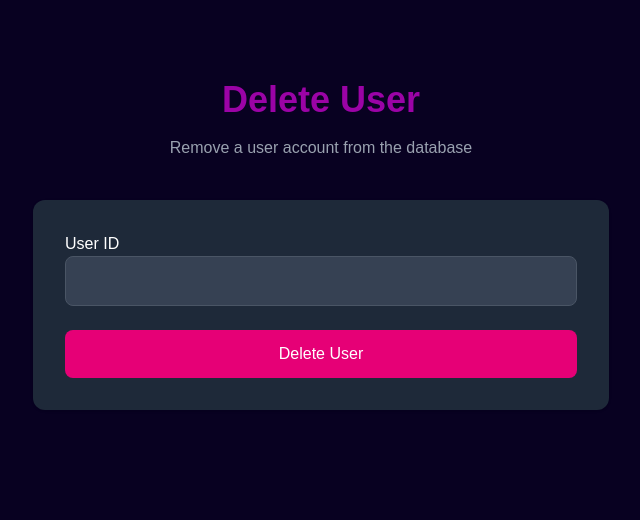
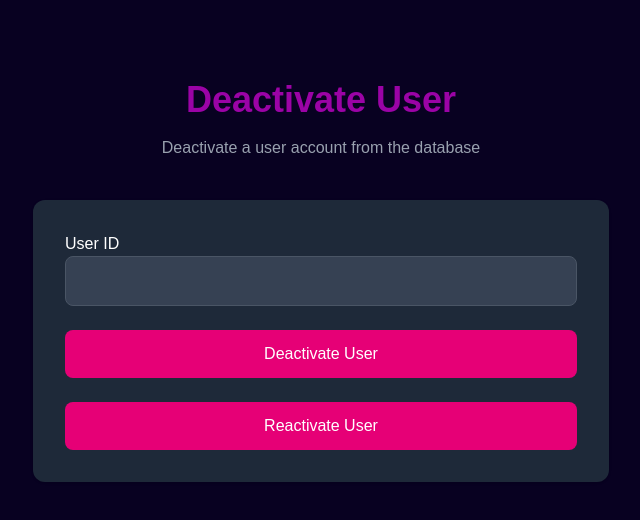
Before and after one commit to ciarajlangan/WMoylan, a Next.js app: page /admin_delete_user in a window 1280 px wide. Shown: the top 520 px of the page, without its empty margins (319-959 px from the left). Built offline with nearby package versions, Linux system fonts and the light colour scheme.

Commit message:
Refactor delete user  functionality to deactivate/reactivate users in admin view users

```diff
--- a/src/app/admin_delete_user/page.js
+++ b/src/app/admin_delete_user/page.js
@@ -7,11 +7,10 @@ export default function AdminDeleteUserPage() {
   const [id, setId] = useState("");
   const [message, setMessage] = useState("");
 
-  async function deleteUser(e) {
-    e.preventDefault();
+  async function deactivateUser(id) {
 
     const confirmDelete = window.confirm(
-      "Are you sure you want to delete this user?"
+      "Are you sure you want to deactivate this user?"
     );
 
     if (!confirmDelete) {
@@ -19,23 +18,45 @@ export default function AdminDeleteUserPage() {
     }
 
     try {
-      const response = await fetch(`/api/users?id=${id}`, {
+      const response = await fetch(`/api/users/${id}`, {
         method: "DELETE",
       });
 
       const data = await response.json();
 
       if (response.ok) {
-        setMessage("User deleted successfully!");
-        setId("");
+        setMessage(data.message); //pulls message from the backend better design avoid duplication
+
+        //refresh list of users
+        fetchUsers();
+
       } else {
-        setMessage(data.message || "Could not delete user");
+        setMessage(data.message);
   }
 
 } catch (error) {
   console.error(error);
-  setMessage("Something went wrong while deleting user");
+  setMessage("Something went wrong while deactivating user");
 }
+}
+
+async function reactivateUser(id) {
+
+    const response = await fetch(`/api/users/${id}`, {
+        method: "PATCH",
+    });
+
+    const data = await response.json();
+
+    if (response.ok) {
+        setMessage(data.message);
+
+        fetchUsers();
+    } else {
+        setMessage(data.message);
+    }
+
+    console.log(data);
 }
 
 
@@ -44,13 +65,13 @@ export default function AdminDeleteUserPage() {
 
       <main className="login-container">
         <section className="login-header">
-          <h1 className="login-title">Delete User</h1>
+          <h1 className="login-title">Deactivate User</h1>
           <p className="login-subtitle">
-            Remove a user account from the database
+            Deactivate a user account from the database
           </p>
         </section>
 
-        <form className="login-form" onSubmit={deleteUser}>
+        <form className="login-form" onSubmit={deactivateUser}>
           <label>
             User ID
             <input
@@ -62,9 +83,20 @@ export default function AdminDeleteUserPage() {
             />
           </label>
 
-          <button type="submit" className="submit-button">
-            Delete User
+          <button
+          type="submit"
+          className="submit-button"
+          onClick={() => deactivateUser(id)}>
+            Deactivate User
           </button>
+
+          <button
+          type = "submit"
+          className = "submit-button"
+          onClick={() => reactivateUser(id)}>
+            Reactivate User
+        </button>
+
         </form>
 
         {message && <p className="login-message">{message}</p>}
--- a/src/app/admin_view_users/page.js
+++ b/src/app/admin_view_users/page.js
@@ -7,7 +7,6 @@ export default function AdminViewUsersPage() {
     const [users, setUsers] = useState([]);
     const [message, setMessage] = useState("");
 
-    useEffect(() => {
         async function fetchUsers() {
             try {
                 const response = await fetch("/api/users");
@@ -25,8 +24,61 @@ export default function AdminViewUsersPage() {
             }
         }
 
+    useEffect(() => {
         fetchUsers();
     }, []);
+
+      async function deactivateUser(id) {
+
+    const confirmDelete = window.confirm(
+      "Are you sure you want to deactivate this user?"
+    );
+
+    if (!confirmDelete) {
+      return;
+    }
+
+    try {
+      const response = await fetch(`/api/users/${id}`, {
+        method: "DELETE",
+      });
+
+      const data = await response.json();
+
+      if (response.ok) {
+        setMessage(data.message); //pulls message from the backend better design avoid duplication
+
+        //refresh list of users
+        fetchUsers();
+
+      } else {
+        setMessage(data.message);
+  }
+
+} catch (error) {
+  console.error(error);
+  setMessage("Something went wrong while deactivating user");
+}
+}
+
+async function reactivateUser(id) {
+
+    const response = await fetch(`/api/users/${id}`, {
+        method: "PATCH",
+    });
+
+    const data = await response.json();
+
+    if (response.ok) {
+        setMessage(data.message);
+
+        fetchUsers();
+    } else {
+        setMessage(data.message);
+    }
+
+    console.log(data);
+}
 
     return (
         <>
@@ -52,16 +104,36 @@ export default function AdminViewUsersPage() {
                             <th>Name</th>
                             <th>Email</th>
                             <th>Role</th>
+                            <th>Status</th>
+                            <th>Actions</th>
                         </tr>
                         </thead>
 
                         <tbody>
-                            {users.map((users) => (
-                                <tr key = {users.id}>
-                                    <td>{users.id}</td>
-                                    <td>{users.name}</td>
-                                    <td>{users.email}</td>
-                                    <td>{users.role}</td>
+                            {users.map((user) => (
+                                <tr key = {user.id}>
+                                      <td>{user.id}</td>
+                                      <td>{user.name}</td>
+                                      <td>{user.email}</td>
+                                      <td>{user.role}</td>
+                                      <td>
+                                        {user.active ? "Active" : "Inactive"}
+                                      </td>
+                                      <td>
+                                        {user.active ? (
+                                            <button
+                                                onClick={() => deactivateUser(user.id)}
+                                            >
+                                                Deactivate
+                                            </button>
+                                        ) : (
+                                            <button
+                                                onClick={() => reactivateUser(user.id)}
+                                            >
+                                                Reactivate
+                                            </button>
+                                        )}
+                                        </td>
                                 </tr>
 
                             ))}
--- a/src/app/api/users/[id]/route.js
+++ b/src/app/api/users/[id]/route.js
@@ -267,28 +267,49 @@ export async function DELETE(req, { params }) {
                 { status: 400 }
             );
         }
-                const [rows] = await pool.execute(
-            "SELECT id FROM users WHERE id = ?",
+            const [rows] = await pool.execute(
+            "SELECT id, active FROM users WHERE id = ?",
             [id]
         );
 
         if (rows.length === 0) {
             return Response.json(
-                { message: "User not found" },
-                { status: 404 }
+                {
+                    message: "User not found"
+                },
+                {
+                    status: 404
+                }
             );
         }
 
+        if (rows[0].active === 0) {
+            return Response.json(
+                {
+                    message: "User is already inactive"
+                },
+                {
+                    status: 400
+                }
+            );
+        }
+
+        // Soft delete user by setting active to false
         await pool.execute(
-            "DELETE FROM users WHERE id = ?",
+            `
+            UPDATE users
+            SET active = FALSE
+            WHERE id = ?
+            `,
             [id]
         );
 
-                return Response.json({
+            return Response.json({
             success: true,
-            message: "User deleted successfully"
+            message: "User deactivated successfully"
         });
-            } catch (error) {
+
+        } catch (error) {
 
         console.error(error);
 
@@ -303,3 +324,63 @@ export async function DELETE(req, { params }) {
         // -> user deleted successfully
     }
 }
+
+//REACTIVATE USER patch = small change to part of the resource
+export async function PATCH(req, { params }) {
+    try {
+
+        const { id } = await params;
+
+        if (!idRegex.test(id)) {
+            return Response.json(
+                { message: "Invalid user id" },
+                { status: 400 }
+            );
+        }
+
+        const [rows] = await pool.execute(
+            "SELECT id, active FROM users WHERE id = ?",
+            [id]
+        );
+
+        if (rows.length === 0) {
+            return Response.json(
+                { message: "User not found" },
+                { status: 404 }
+            );
+        }
+
+        if (rows[0].active === 1) {
+            return Response.json(
+                { message: "User is already active" },
+                { status: 400 }
+            );
+        }
+
+
+        await pool.execute(
+            `
+            UPDATE users
+            SET active = TRUE
+            WHERE id = ?
+            `,
+            [id]
+        );
+
+
+        return Response.json({
+            success: true,
+            message: "User reactivated successfully"
+        });
+
+
+    } catch(error) {
+
+        console.error(error);
+
+        return Response.json(
+            { error: error.message },
+            { status: 500 }
+        );
+    }
+}
--- a/src/app/api/users/route.js
+++ b/src/app/api/users/route.js
@@ -122,11 +122,11 @@ export async function GET(req) {
     const { searchParams } = new URL(req.url);
     const id = searchParams.get("id");
 
-    // Return one user
+    // Find one user
     if (id) {
 
       const [rows] = await pool.execute(
-        "SELECT id, name, email, role FROM users WHERE id = ?",
+        `SELECT id, name, email, role, active FROM users WHERE id = ?`,
         [id]
       );
 
@@ -140,9 +140,9 @@ export async function GET(req) {
       return Response.json(rows[0]);
     }
 
-    // Return all users
+    // Find all users
     const [users] = await pool.execute(
-      "SELECT id, name, email, role FROM users"
+      `SELECT id, name, email, role, active FROM users ORDER BY id`
     );
 
     return Response.json(users);
```
